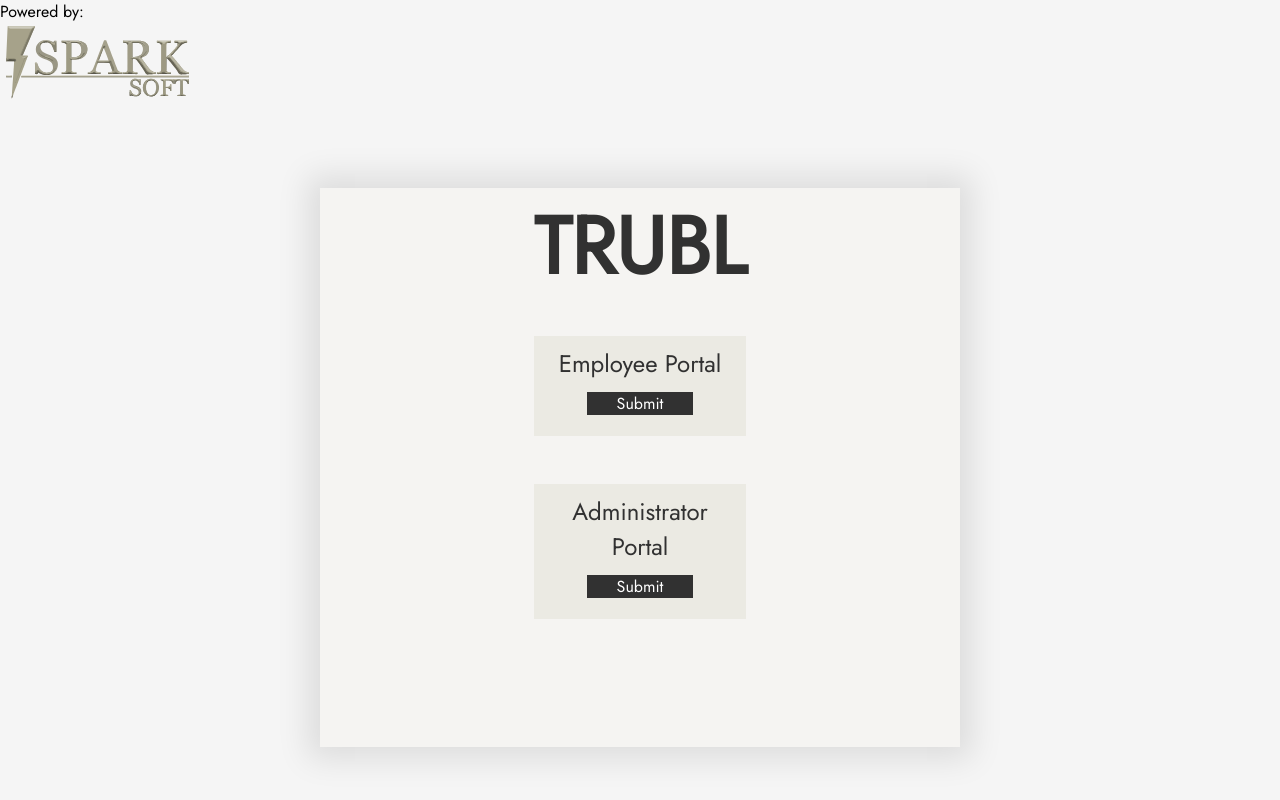
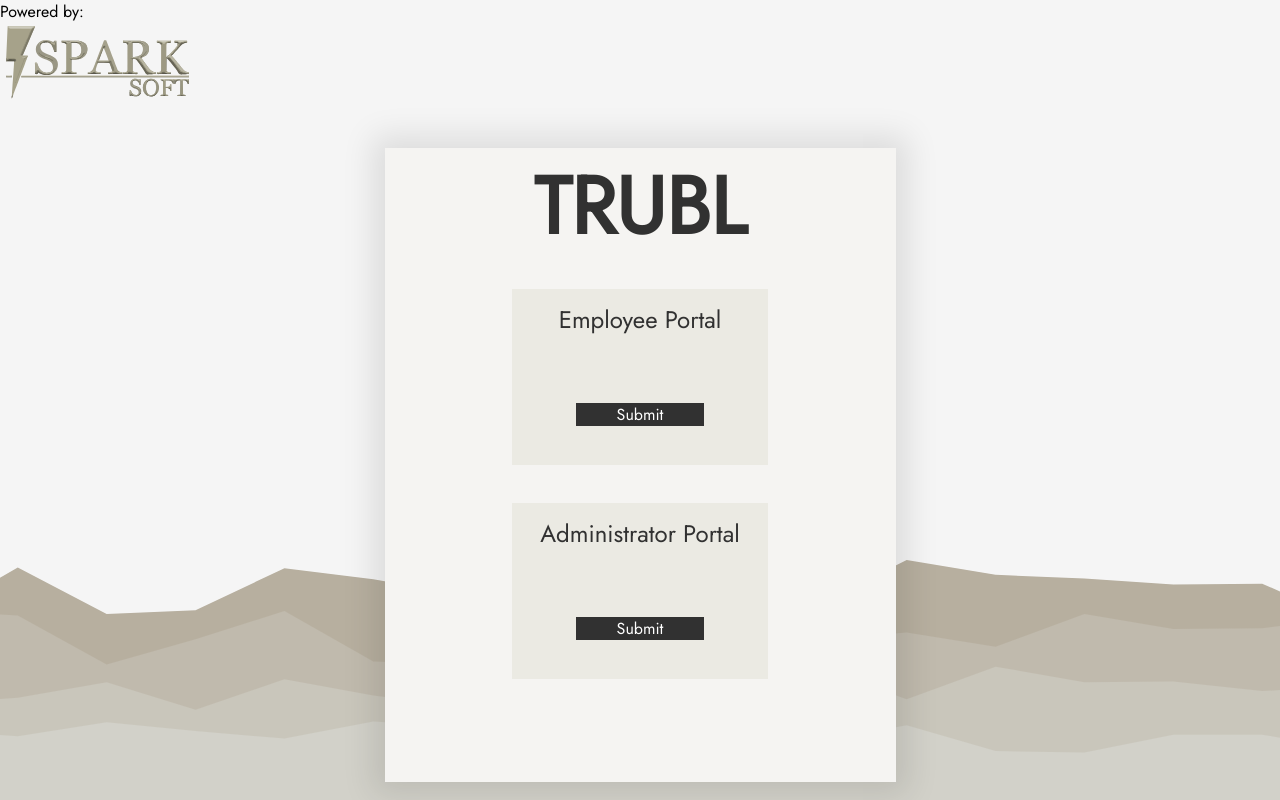
Before and after one commit to SparkinSoftware/TRUBL, a React (Vite) app: page /landing in a window 1280 px wide. Built offline with nearby package versions, Linux system fonts and the light colour scheme; no server answers.

Commit message:
add small fixes

```diff
--- a/index.html
+++ b/index.html
@@ -3,8 +3,8 @@
   <head>
     <meta charset="UTF-8" />
     <link rel="preconnect" href="https://fonts.googleapis.com">
-  <link rel="preconnect" href="https://fonts.gstatic.com" crossorigin>
-  <link href="https://fonts.googleapis.com/css2?family=Jost&display=swap" rel="stylesheet">
+    <link rel="preconnect" href="https://fonts.gstatic.com" crossorigin>
+    <link href="https://fonts.googleapis.com/css2?family=Jost&display=swap" rel="stylesheet">
     <link rel="icon" type="image/svg+xml" href="/vite.svg" />
     <link rel="preconnect" href="https://fonts.googleapis.com">
     <link rel="preconnect" href="https://fonts.gstatic.com" crossorigin>
--- a/src/components/Administrator/administrator.css
+++ b/src/components/Administrator/administrator.css
@@ -1,14 +1,12 @@
 html, body{
     height: 100%;
     width: 100%;
-    background-color: #F5f5f5;
     font-family: 'Jost', sans-serif;
 }
 
 .administrator-container {
     height: 80vh;
     width: 100vw;
-    background-color: #F5f5f5;
     display: flex;
     flex-direction: row;
     justify-content: space-evenly;
--- a/src/components/Landing/landing.css
+++ b/src/components/Landing/landing.css
@@ -12,12 +12,12 @@
     flex-direction: column;
     background-color: #f5f4f2;
     box-shadow: 0px 0px 30px 12px rgba(0,0,0,0.10);
-    width: 50%;
+    width: 511px;
+    height: 634px;
     align-items: center;
     text-align: center;
     justify-content: space-around;
-    height: 50%;
-    margin-top: 10vh;
+    margin-top: 5vh;
     color: #313131;
 }
 
@@ -27,7 +27,7 @@
     margin-top: 5%;
     margin-bottom: 2.5%;
     color: #313131;
-    width: 33%;
+    width: 50%;
 }
 
 .landingTechButton{
@@ -36,7 +36,7 @@
     margin-top: 5%;
     margin-bottom: 20%;
     color: #313131;
-    width: 33%;
+    width: 50%;
 }
 
 .landingAdminButton{
@@ -45,13 +45,14 @@
     margin-top: 5%;
     margin-bottom:20%;
     color: #313131;
-    width: 33%;
+    width: 50%;
 }
 
 .landingButtonLogo{
     font-size: 1.5rem;
     padding: 5%;
     color: #313131;
+    height: 50%;
 }
 .landingSubmit{
     color: white;
--- a/src/components/Login/login.css
+++ b/src/components/Login/login.css
@@ -4,8 +4,9 @@
     align-items: center;
     display: flex;
     background-color: #F5f5f5;
-    margin-top: 13vh;
+    margin-top: 5vh;
     font-family: 'Jost', sans-serif;
+    justify-content: center;
 }
 /* Login Page Styling */
 .loginContainer{
@@ -13,12 +14,10 @@
     flex-direction: column;
     background-color: #f5f4f2;
     box-shadow: 0px 0px 30px 12px rgba(0,0,0,0.10);
-    width: 50vw;
-    height: 50vh;
+    width: 511px;
+    height: 634px;
     justify-content: center;
     align-items: center;
-    margin-left: 25%;
-    margin-right: 25%;
 }
 @media screen and (max-height: 400px){
     .loginContainer{
--- a/src/index.css
+++ b/src/index.css
@@ -15,3 +15,9 @@ html, body{
     width: 15vw;
 
 }
+body{
+    background-image: url('./components/assets/peaks.svg');
+    background-size: cover;
+    background-position: center;
+    background-repeat: no-repeat;
+}
```
Also changed, not shown: src/components/assets/peaks.svg (added).
